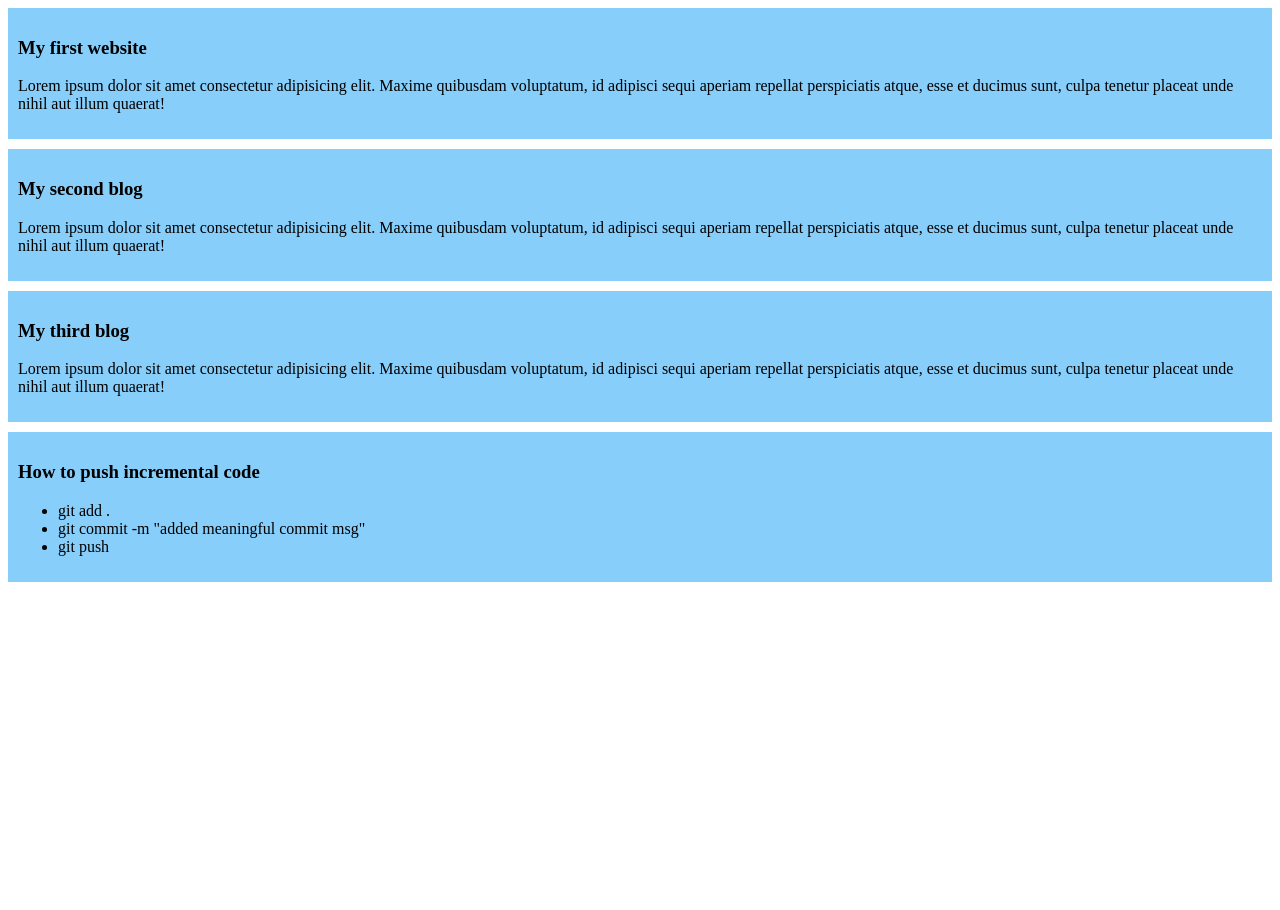
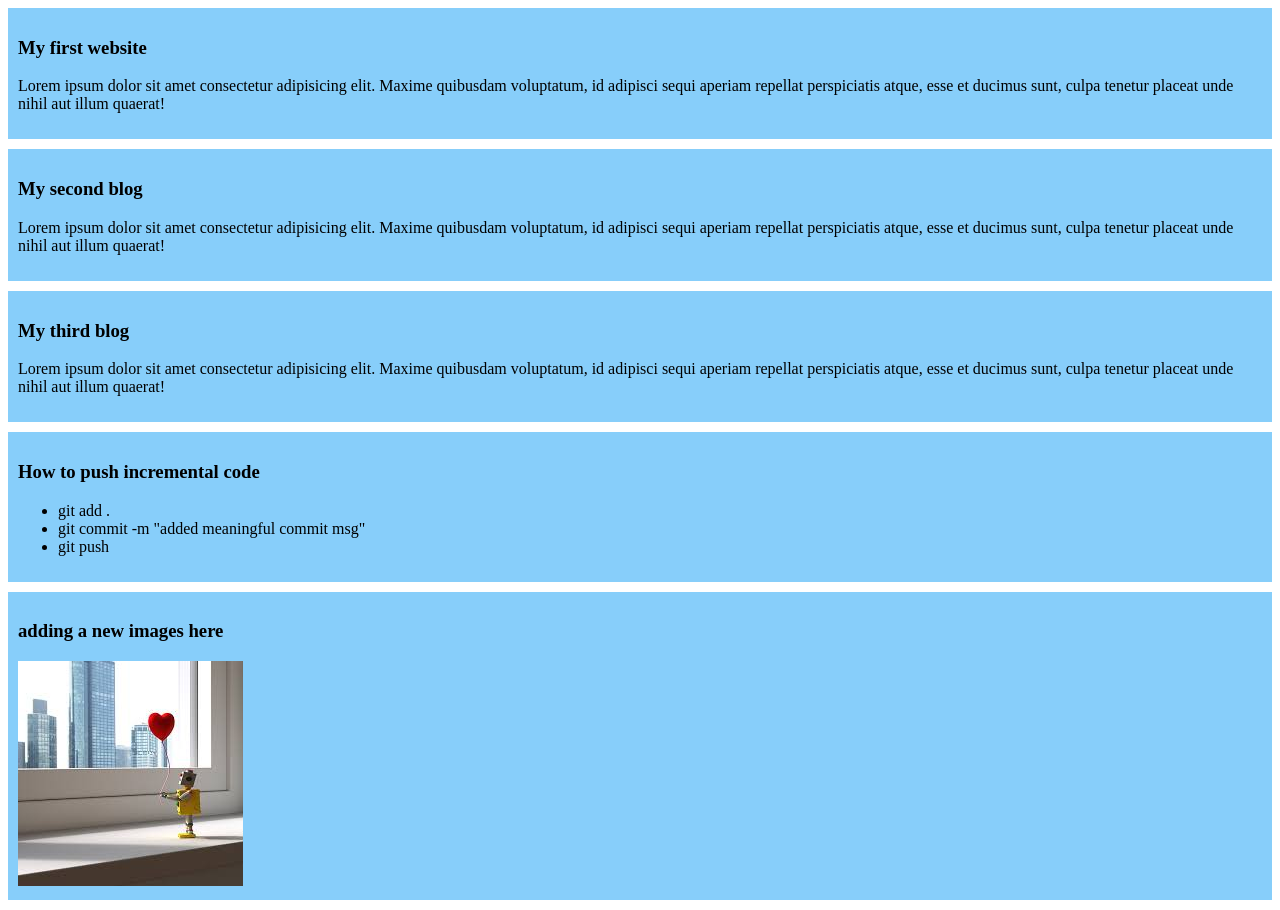
Before and after one commit to Mili-Akther/my-simple-website-3-07, a plain HTML site: page Index.html in a window 1280 px wide. Before the commit the page ends 800 px from the top, so only its background shows below. Drawn offline with Linux system fonts and the light colour scheme.

Commit message:
added a new images here

```diff
--- a/Index.html
+++ b/Index.html
@@ -27,5 +27,10 @@
             <li>git push</li>
         </ul>
     </div>
+    <div>
+        <h3> adding a new images here</h3>
+        <img src="Images/images.jpg" alt="">
+    </div>
+
 </body>
 </html>
```
Also changed, not shown: Images/images.jpg (added).
